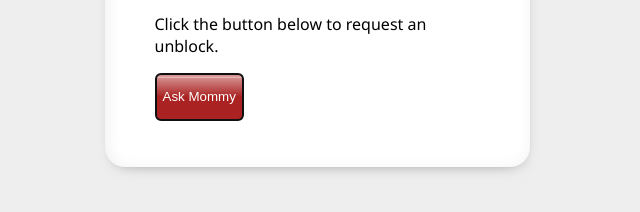
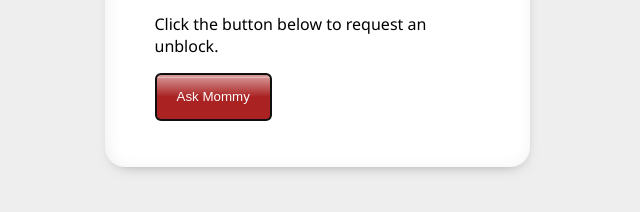
Before and after one commit to aar0ndev/mommy-please, a website with bundled scripts: page extension/src/block/block.html in a window 1280 px wide. Shown: the part 322-534 px from the top of the page, without its empty margins (323-963 px from the left). Built offline with nearby package versions, Linux system fonts and the light colour scheme; no server answers.

Commit message:
feat: add primary button colors

```diff
--- a/extension/src/app.css
+++ b/extension/src/app.css
@@ -13,7 +13,8 @@ body {
 button {
   min-width: 48px;
   min-height: 48px;
-  background: #a22;
+  padding: 10px 20px;
+  background: #444;
   color: white;
   border-radius: 5px;
   background-image: linear-gradient(
@@ -25,6 +26,10 @@ button {
       rgba(255, 255, 255, 0.5) 5%,
       rgba(255, 255, 255, 0) 7%
     );
+}
+
+button.primary {
+  background-color: #a22;
 }
 
 input {
@@ -39,7 +44,7 @@ input {
 
 input[type="text"],
 input[type="password"] {
-  vertical-align: middle;
+  vertical-align: top;
 }
 
 input[type="password"] {
```
